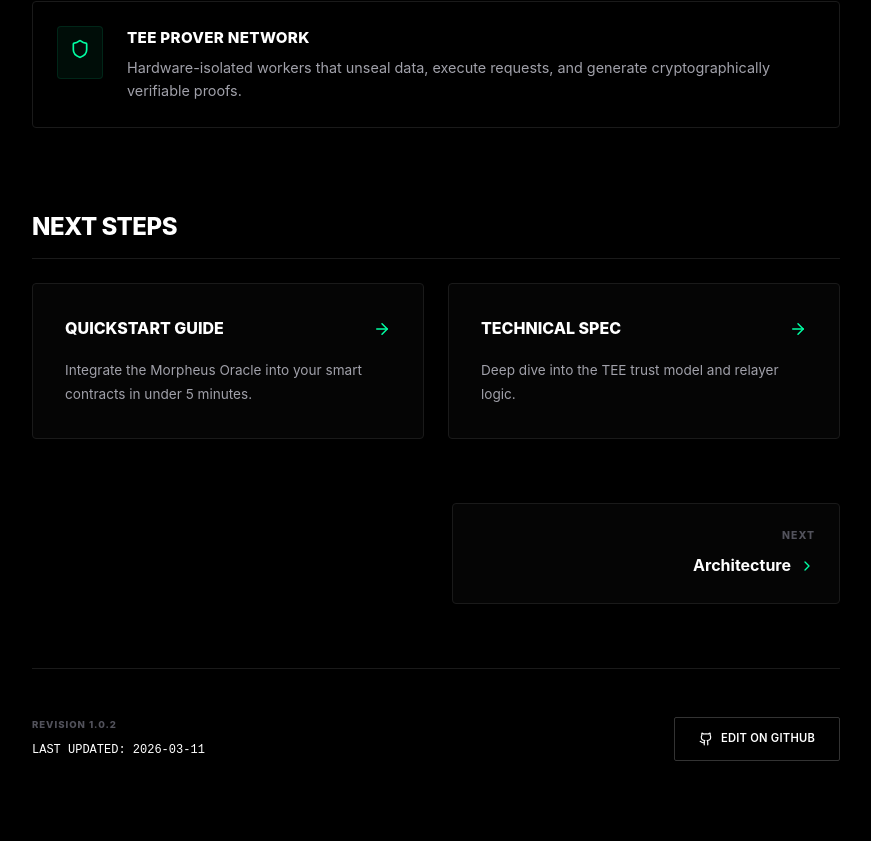
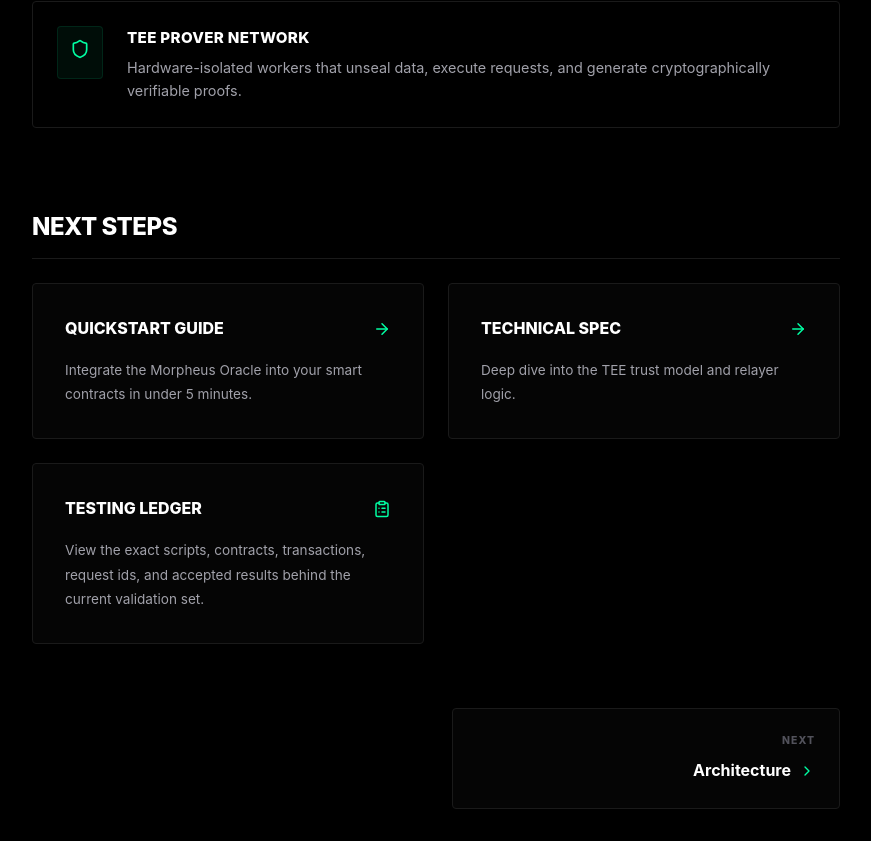
Before and after one commit to r3e-network/neo-morpheus-oracle, a Next.js app in the folder apps/web/: page /docs in a window 1280 px wide. Shown: the part 1629-2470 px from the top of the page, without its empty margins (344-1215 px from the left). Built offline with nearby package versions, Linux system fonts and the light colour scheme; no server answers.

Commit message:
Document test ledger and expose it in docs

```diff
--- a/apps/web/app/docs/layout.tsx
+++ b/apps/web/app/docs/layout.tsx
@@ -6,7 +6,7 @@ import { ReactNode, useState } from "react";
 import {
   Book, Layers, Shield, Cpu, LineChart, CheckCircle,
   Search, Github, Menu, X, Boxes, ChevronRight, ArrowLeft,
-  Code2, HelpCircle, Zap
+  Code2, HelpCircle, Zap, ClipboardList
 } from "lucide-react";
 
 export default function DocsLayout({ children }: { children: ReactNode }) {
@@ -48,6 +48,7 @@ export default function DocsLayout({ children }: { children: ReactNode }) {
         { href: "/docs/r/PROVIDERS", label: "Supported Providers", icon: Boxes },
         { href: "/docs/r/DEPLOYMENT", label: "Deployment Node", icon: Boxes },
         { href: "/docs/r/ENVIRONMENT", label: "Environment Setup", icon: Zap },
+        { href: "/docs/r/TESTING_LEDGER", label: "Testing Ledger", icon: ClipboardList },
         { href: "/docs/r/ASYNC_PRIVACY_ORACLE_SPEC", label: "Async Privacy Spec", icon: Shield },
         { href: "/docs/r/SECURITY_AUDIT", label: "Security Audit", icon: Shield },
       ]
--- a/apps/web/app/docs/page.tsx
+++ b/apps/web/app/docs/page.tsx
@@ -1,7 +1,7 @@
 "use client";
 
 import Link from "next/link";
-import { ArrowRight, Shield, Cpu, Zap, Info, Terminal, BookOpen, Code2 } from "lucide-react";
+import { ArrowRight, Shield, Cpu, Zap, Info, Terminal, BookOpen, Code2, ClipboardList } from "lucide-react";
 
 export default function DocsIntroduction() {
   return (
@@ -78,6 +78,13 @@ export default function DocsIntroduction() {
           </div>
           <p style={{ fontSize: '0.85rem', color: 'var(--text-secondary)', marginTop: '1rem', marginBottom: 0 }}>Deep dive into the TEE trust model and relayer logic.</p>
         </Link>
+        <Link href="/docs/r/TESTING_LEDGER" className="card-industrial" style={{ padding: '2rem', textDecoration: 'none', transition: 'border-color 0.2s' }}>
+          <div style={{ display: 'flex', justifyContent: 'space-between', alignItems: 'center' }}>
+            <span style={{ fontWeight: 800, fontSize: '1rem', color: '#fff' }}>TESTING LEDGER</span>
+            <ClipboardList size={18} color="var(--neo-green)" />
+          </div>
+          <p style={{ fontSize: '0.85rem', color: 'var(--text-secondary)', marginTop: '1rem', marginBottom: 0 }}>View the exact scripts, contracts, transactions, request ids, and accepted results behind the current validation set.</p>
+        </Link>
       </div>
     </div>
   );
```
Also changed, not shown: 1 other file (tests, documents, lock files or other folders).
